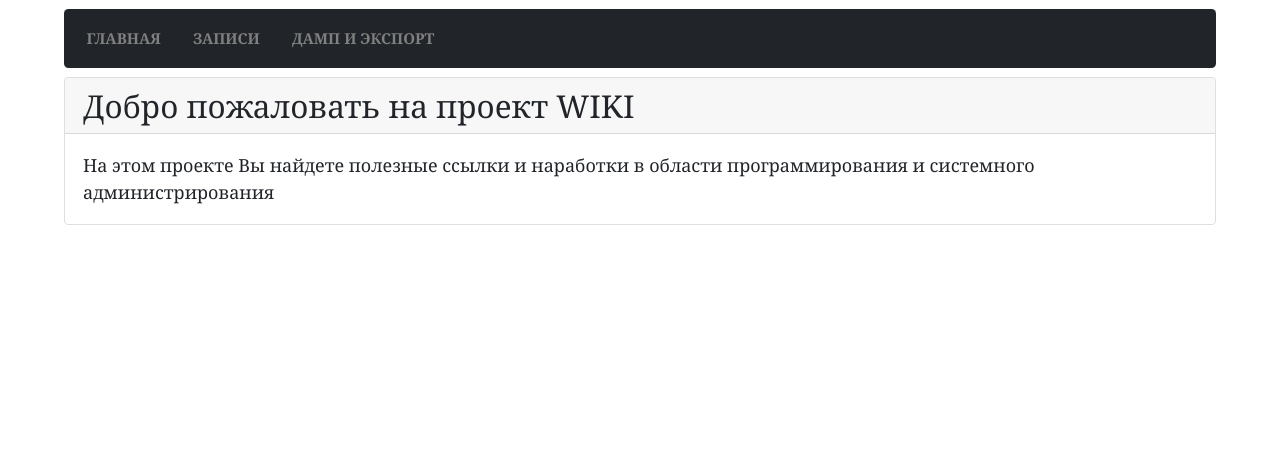
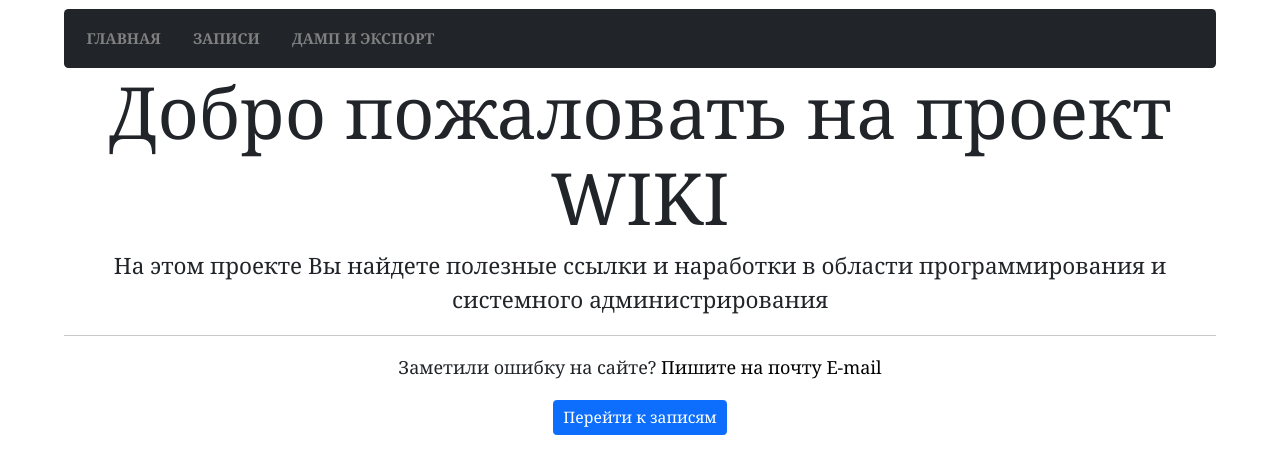
Before and after one commit to savinsyu/wiki-project, a Flask app: page / in a window 1280 px wide. Shown: the top 474 px of the page. Run offline with Flask 3, Linux system fonts and the light colour scheme.

Commit message:
Commit: Fri Jan  3 20:08:49 RTZ 2025

```diff
--- a/templates/index_content.html
+++ b/templates/index_content.html
@@ -1,6 +1,16 @@
-<div class="card mb-2">
-   <div class="card-header h3">Добро пожаловать на проект WIKI</div>
-   <div class="card-body">
-      <p class="card-text">На этом проекте Вы найдете полезные ссылки и наработки в области программирования и системного администрирования</p>
-   </div>
-</div>
+<main class="cd__main">
+  <!-- Start DEMO HTML (Use the following code into your project)-->
+  <div class="jumbotron text-center">
+    <h1 class="display-3">Добро пожаловать на проект WIKI</h1>
+    <p class="lead">На этом проекте Вы найдете полезные ссылки и наработки в области программирования и системного
+      администрирования</p>
+    <hr>
+    <p>
+      Заметили ошибку на сайте? <a href="mailto:vital_and_mortal@mail.ru"> Пишите на почту E-mail</a>
+    </p>
+    <p class="lead">
+      <a class="btn btn-primary btn-sm" href="{{ url_for('posts.posts') }}" role="button">Перейти к записям</a>
+    </p>
+  </div>
+  <!-- END EDMO HTML (Happy Coding!)-->
+</main>
```
Also changed, not shown: README_FOR_COMMIT.md, files/backup.db, 1 other file.
